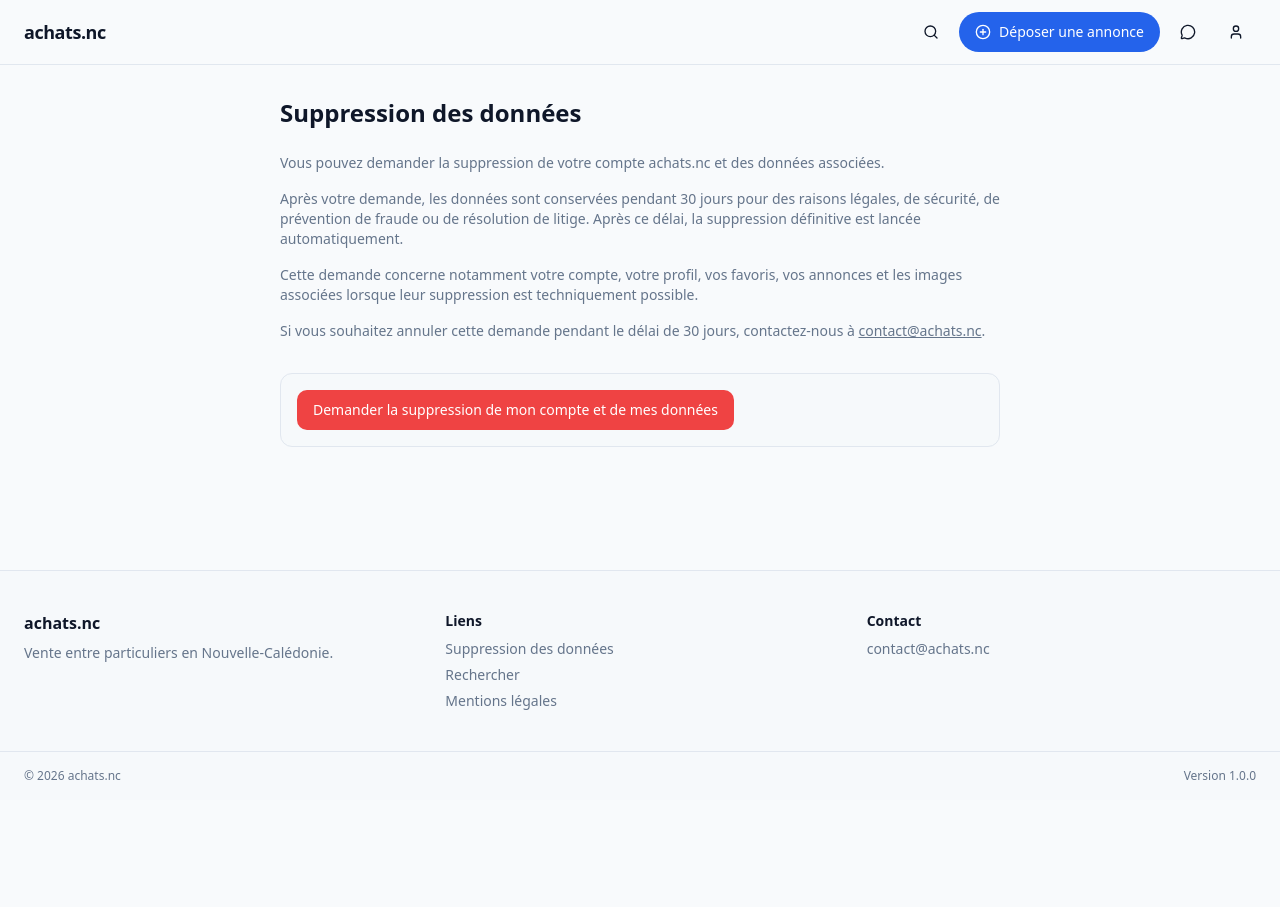
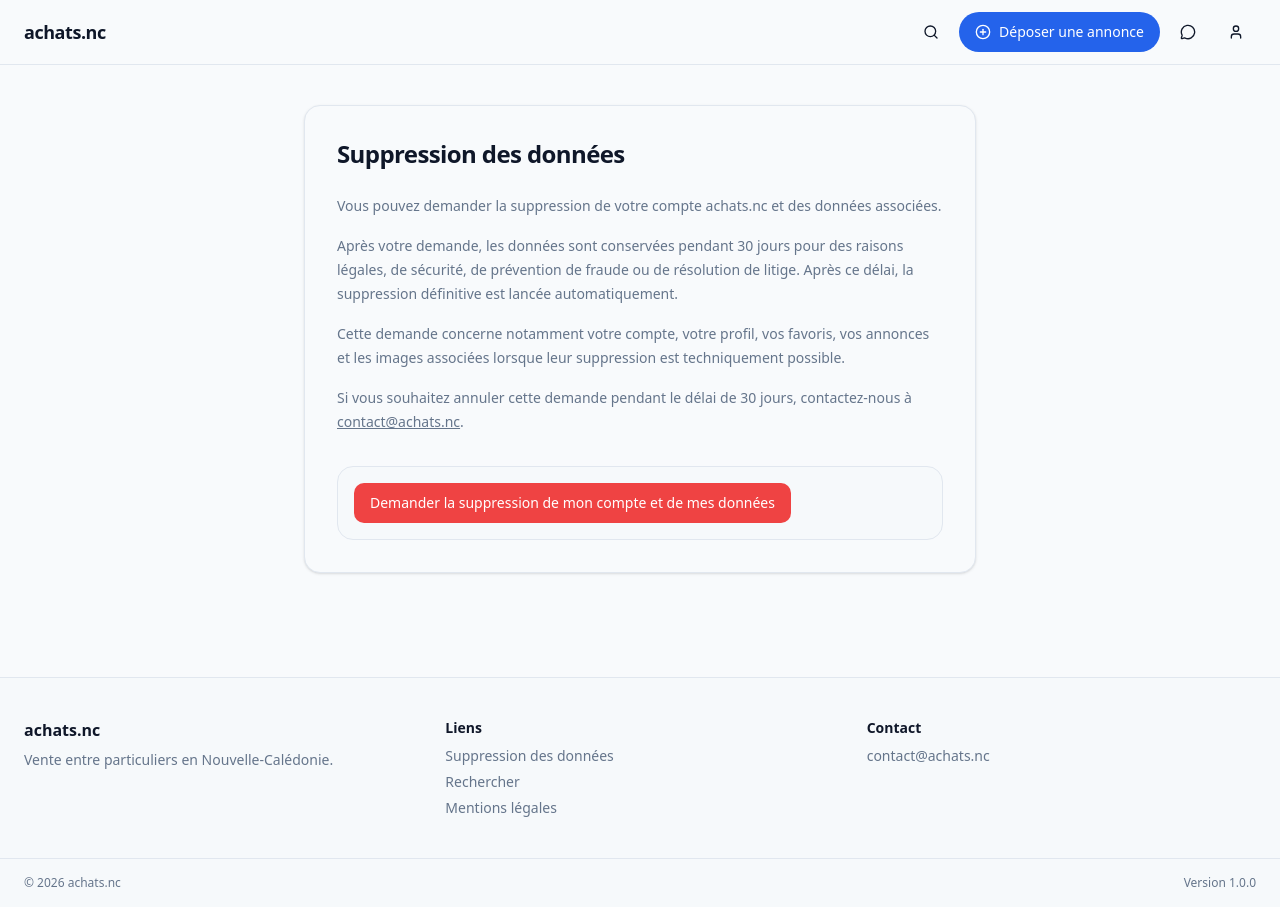
Before and after one commit to rabieHs/achatnc_web, a Next.js app: page /suppression-donnees in a window 1280 px wide. Before the commit the page ends 800 px from the top, so only its background shows below. Built offline with nearby package versions, Linux system fonts and the light colour scheme; no server answers; the database is empty; sample sign-in values are in the browser's storage.

Commit message:
création page suppresion des données

```diff
--- a/app/suppression-donnees/page.tsx
+++ b/app/suppression-donnees/page.tsx
@@ -57,30 +57,36 @@
 
   if (authLoading || !user) {
     return (
-      <div className="mx-auto max-w-3xl px-4 py-10 sm:px-6">
-        Chargement...
-      </div>
+      <main className="flex min-h-[60vh] items-center justify-center px-4 py-10">
+        <p className="text-sm text-muted-foreground">Chargement...</p>
+      </main>
     );
   }
 
   return (
-    <div className="mx-auto w-full max-w-3xl px-4 py-8 sm:px-6">
-      <h1 className="text-2xl font-bold">Suppression des données</h1>
+    <main className="flex min-h-[60vh] justify-center px-4 py-10 sm:px-6">
+      <div className="w-full max-w-2xl">
+        <div className="rounded-2xl border bg-background p-5 shadow-sm sm:p-8">
+          <h1 className="text-2xl font-bold tracking-tight">
+            Suppression des données
+          </h1>
 
-      <div className="mt-6 space-y-4 text-sm text-muted-foreground">
+          <div className="mt-6 space-y-4 text-sm leading-6 text-muted-foreground">
             <p>
-          Vous pouvez demander la suppression de votre compte achats.nc et des données associées.
+              Vous pouvez demander la suppression de votre compte achats.nc et des données
+              associées.
             </p>
 
             <p>
-          Après votre demande, les données sont conservées pendant 30 jours pour des raisons légales,
-          de sécurité, de prévention de fraude ou de résolution de litige. Après ce délai, la
-          suppression définitive est lancée automatiquement.
+              Après votre demande, les données sont conservées pendant 30 jours pour des
+              raisons légales, de sécurité, de prévention de fraude ou de résolution de
+              litige. Après ce délai, la suppression définitive est lancée automatiquement.
             </p>
 
             <p>
-          Cette demande concerne notamment votre compte, votre profil, vos favoris, vos annonces et
-          les images associées lorsque leur suppression est techniquement possible.
+              Cette demande concerne notamment votre compte, votre profil, vos favoris, vos
+              annonces et les images associées lorsque leur suppression est techniquement
+              possible.
             </p>
 
             <p>
@@ -92,24 +98,29 @@
             </p>
           </div>
 
-      <div className="mt-8 rounded-lg border bg-muted/30 p-4">
+          <div className="mt-8 rounded-xl border bg-muted/30 p-4">
             {requested ? (
               <p className="text-sm font-medium">
                 Votre demande de suppression a été enregistrée.
               </p>
             ) : (
+              <div className="flex w-full justify-center sm:justify-start">
                 <Button
                   type="button"
                   variant="destructive"
                   disabled={submitting}
                   onClick={requestDeletion}
+                  className="w-full sm:w-auto"
                 >
                   {submitting
                     ? 'Demande en cours...'
                     : 'Demander la suppression de mon compte et de mes données'}
                 </Button>
+              </div>
             )}
           </div>
         </div>
+      </div>
+    </main>
   );
 }
```
Lines whose indentation alone changed are shown as unchanged.
